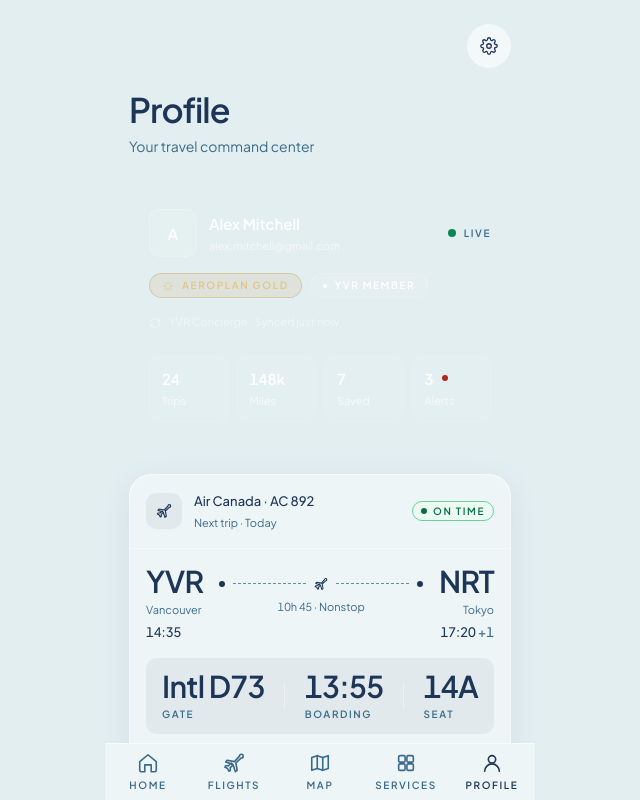
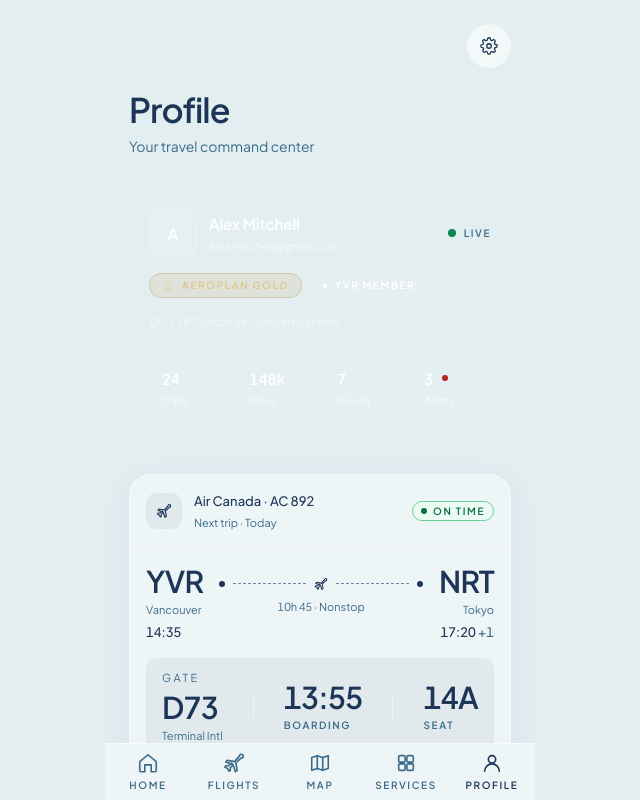
Before and after one commit to SemyonKuznetsoff/Vancouver-International-Airport-Mobile-App, a Next.js app: page /profile in a window 1280 px wide. Shown: the whole page, without its empty margins (320-960 px from the left). Built offline with nearby package versions, Linux system fonts and the light colour scheme.

Commit message:
Fix profile gate display atom usage

```diff
--- a/src/app/profile/page.tsx
+++ b/src/app/profile/page.tsx
@@ -1,6 +1,7 @@
 import { AppShellAuthed } from "@/components/AppShellAuthed";
 import { Button } from "@/components/Button";
 import { Card } from "@/components/Card";
+import { GateDisplay } from "@/components/GateDisplay";
 import { IconTile } from "@/components/IconTile";
 import { LargeTitleHeader } from "@/components/LargeTitleHeader";
 import { LiveIndicator } from "@/components/LiveIndicator";
@@ -209,11 +210,7 @@
       </div>
 
       <div className="mx-4 mt-4 flex items-center justify-between gap-4 rounded-[var(--radius-chip)] bg-[var(--color-surface-tile)] px-4 py-3">
-        <MetricBlock
-          label="Gate"
-          value={`${trip.terminal} ${trip.gate}`}
-          align="left"
-        />
+        <GateDisplay gate={trip.gate} terminal={trip.terminal} />
         <span aria-hidden className="h-6 w-px bg-[var(--color-border-soft)]" />
         <MetricBlock label="Boarding" value={trip.boarding} align="left" />
         <span aria-hidden className="h-6 w-px bg-[var(--color-border-soft)]" />
```
Also changed, not shown: 1 other file (tests, documents, lock files or other folders).
